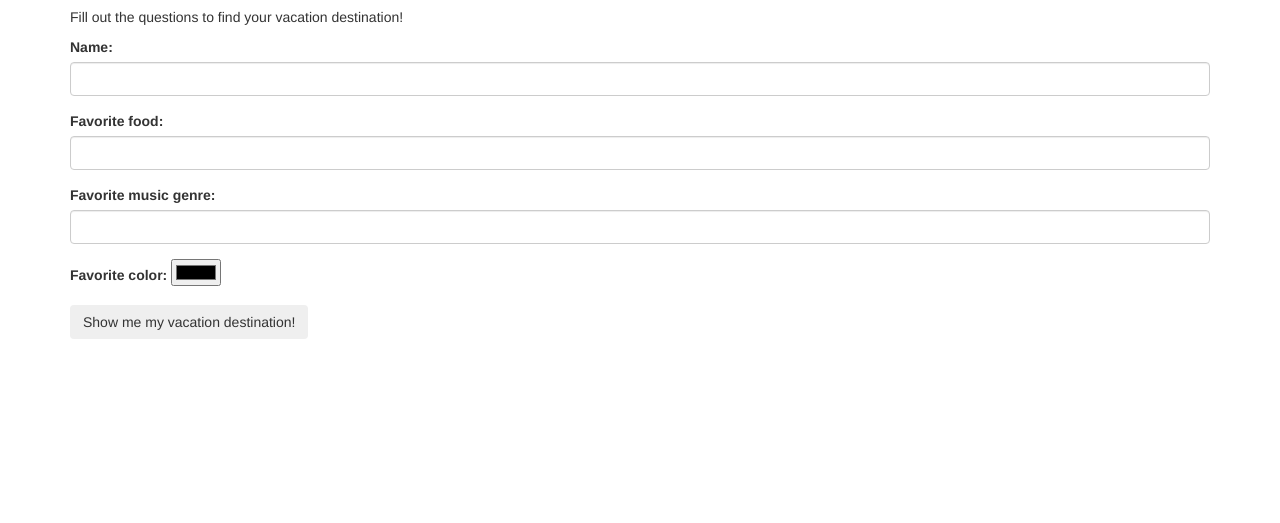
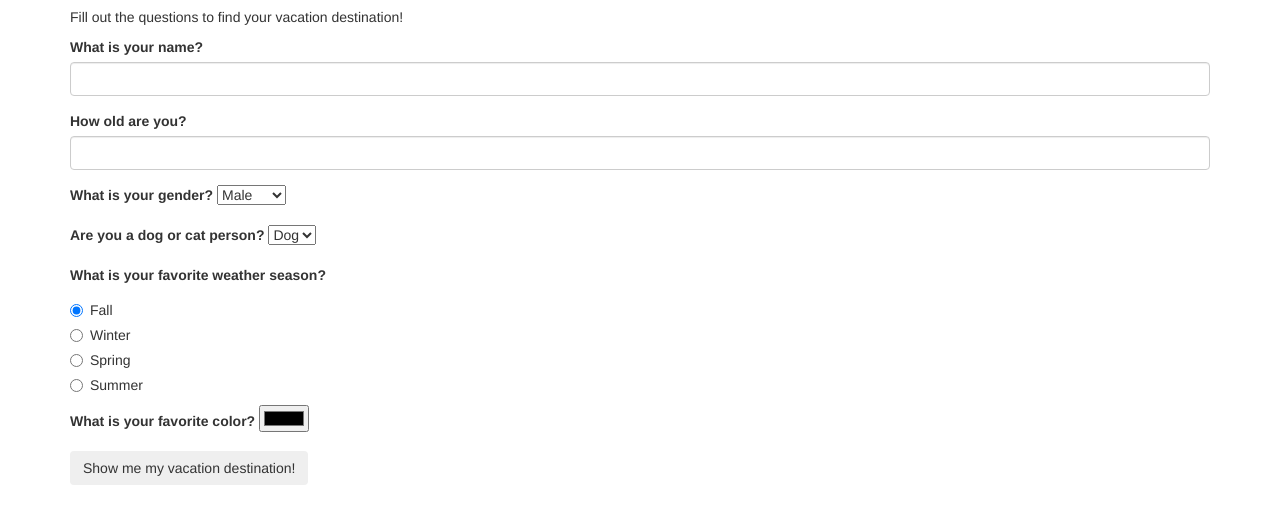
Before and after one commit to Tamothy/vacation_project, a plain HTML site: page index.html in a window 1280 px wide. Shown: the part 63-586 px from the top of the page. Drawn offline with Linux system fonts and the light colour scheme.

Commit message:
add vacation questions to index.html

```diff
--- a/index.html
+++ b/index.html
@@ -14,20 +14,55 @@
       <div id="blanks">
         <form>
           <div class="form-group">
-            <label for="name">Name:</label>
+            <label for="name">What is your name?</label>
             <input type="text" id="name" class="form-control">
           </div>
           <div class="form-group">
-            <label for="foods">Favorite food:</label>
-            <input type="text" id="food" class="form-control">
+            <label for="age">How old are you?</label>
+            <input id="age" type="text" class="form-control">
           </div>
           <div class="form-group">
-            <label for="music">Favorite music genre:</label>
-            <input type="text" id="music" class="form-control">
+            <label for="gender">What is your gender?</label>
+            <select class="form control" id="gender">
+              <option value="female">Male</option>
+              <option value="male">Female</option>
+            </select>
           </div>
           <div class="form-group">
-            <label for="color">Favorite color:</label>
-            <input type="color" id="color" class="favorite-things">
+            <label for="gender">Are you a dog or cat person?</label>
+            <select class="form control" id="pet">
+              <option value="pet">Dog</option>
+              <option value="pet">Cat</option>
+            </select>
+          </div>
+          <label for="season">What is your favorite weather season?</label>
+          <div class="radio">
+            <label>
+              <input type="radio" name="season" value="fall" checked>
+              Fall
+            </label>
+          </div>
+          <div class="radio">
+            <label>
+              <input type="radio" name="season" value="winter">
+              Winter
+            </label>
+          </div>
+          <div class="radio">
+            <label>
+              <input type="radio" name="season" value="spring">
+              Spring
+            </label>
+          </div>
+          <div class="radio">
+            <label>
+              <input type="radio" name="season" value="summer">
+              Summer
+            </label>
+          </div>
+          <div class="form-group">
+            <label for="color">What is your favorite color?</label>
+            <input type="color" id="color">
           </div>
           <button type="submit" class="btn">Show me my vacation destination!</button>
         </form>
```
Also changed, not shown: 1 other file.
